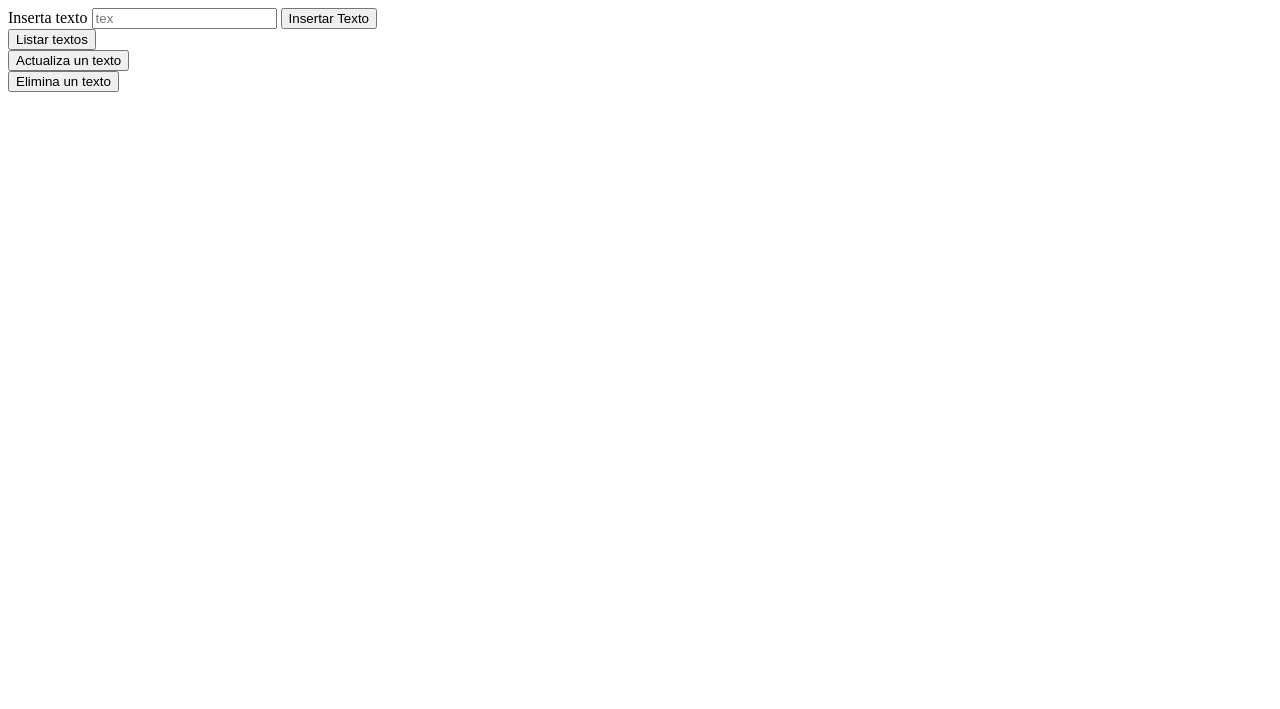
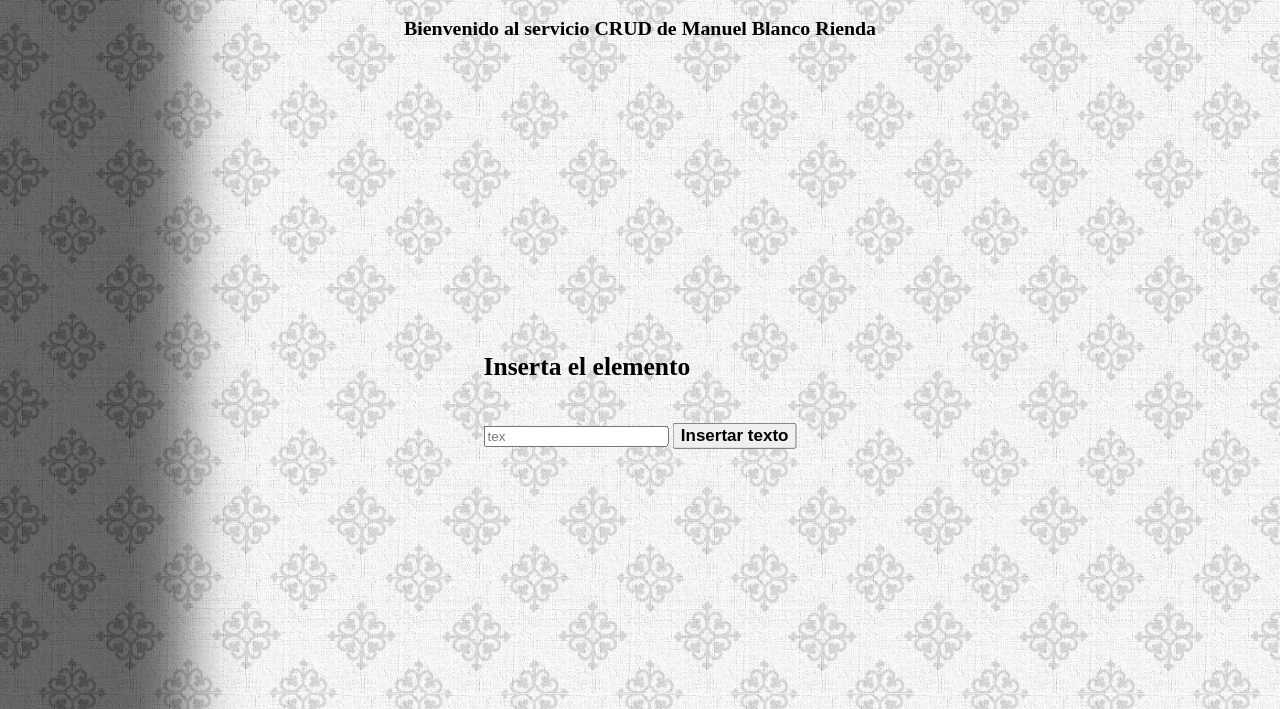
Before and after one commit to manuelbr/CC2_Master, a PHP site: page /?inserta=si in a window 1280 px wide. Shown: the top 709 px of the page. Run offline with PHP 8.4, Linux system fonts and the light colour scheme.

Commit message:
Actualización de la práctica 1. close #3

```diff
--- /dev/null
+++ b/practica_1/src/css/theme.css
@@ -0,0 +1,38 @@
+body{
+    background-image: url(../images/background.png);
+    background-attachment: fixed;
+    background-repeat: no-repeat;
+    background-size: cover;
+    font-size: 17px;
+}
+
+.contenido {
+  margin: 0;
+  position: absolute;
+  top: 50%;
+  left: 50%;
+  transform: translate(-50%, -50%);
+}
+
+.contenido ul{
+  margin: 0;
+  position: relative;
+}
+
+.contenido form{
+  margin-bottom: 20px;
+}
+
+.contenido form button{
+  font-size: 17px;
+  font-weight: bold;
+  margin-top: 20px;
+}
+
+h3{
+  margin: 0;
+  position: absolute;
+  margin-top: 20px;
+  left: 50%;
+  transform: translate(-50%, -50%);
+}
--- a/practica_1/src/index.html
+++ /dev/null
@@ -1,29 +0,0 @@
-<!DOCTYPE html>
-<html lang="en">
-
-  <head>
-    <meta charset="utf-8">
-    <meta http-equiv="X-UA-Compatible" content="IE=edge">
-    <meta name="viewport" content="width=device-width, initial-scale=1">
-
-    <title>Página de inicio</title>
-  </head>
-
-  <body>
-      <form action="php/insertar.php" method="post">
-          <label for="formGroupExampleInput">Inserta texto</label>
-          <input type="text" id="tex" name="tex" placeholder="tex">
-          <button type="submit">Insertar Texto</button>
-      </form>
-
-      <form action="php/muestraResultado.php?action=list" method="get">
-          <button type="submit">Listar textos</button>
-      </form>
-      <form action="php/muestraResultado.php?action=update" method="get">
-          <button type="submit">Actualiza un texto</button>
-      </form>
-      <form action="php/muestraResultado.php?action=delete" method="get">
-          <button type="submit">Elimina un texto</button>
-      </form>
-  </body>
-</html>
--- /dev/null
+++ b/practica_1/src/index.php
@@ -0,0 +1,34 @@
+<!DOCTYPE html>
+<html lang="en">
+
+  <head>
+    <meta charset="utf-8">
+    <meta http-equiv="X-UA-Compatible" content="IE=edge">
+    <meta name="viewport" content="width=device-width, initial-scale=1">
+    <link rel="stylesheet" type="text/css" href="css/theme.css">
+    <title>Página de inicio</title>
+  </head>
+
+  <body>
+      <h3>Bienvenido al servicio CRUD de Manuel Blanco Rienda</h3>
+      <div class="contenido">
+        <?php
+          if(isset($_GET['inserta'])){
+            echo '<h2>Inserta el elemento</h2>
+                  <form action="'.'http://localhost/php/insertar.php'.'" method="'.'post'.'">
+                      <input type="'.'text'.'" id="'.'tex'.'" name="'.'tex'.'" placeholder="'.'tex'.'">
+                      <button type="'.'submit'.'">Insertar texto</button>
+                  </form>';
+          }else{
+            echo '<form action="'.'http://localhost/?inserta=si'.'" method="'.'post'.'">
+                    <button type="'.'submit'.'">Insertar texto</button>
+                  </form>
+
+                  <form action="'.'php/muestraResultado.php'.'" method="'.'get'.'">
+                    <button type="'.'submit'.'">Listar textos</button>
+                  </form>';
+          }
+        ?>
+      </div>
+  </body>
+</html>
```
Also changed, not shown: practica_1/src/muestraResultado.php (deleted, +0 -28 lines), practica_1/src/php/consultar.php (+7 -17 lines), practica_1/src/php/muestraResultado.php (added, +75 -0 lines), practica_1/src/images/background.png (added).
